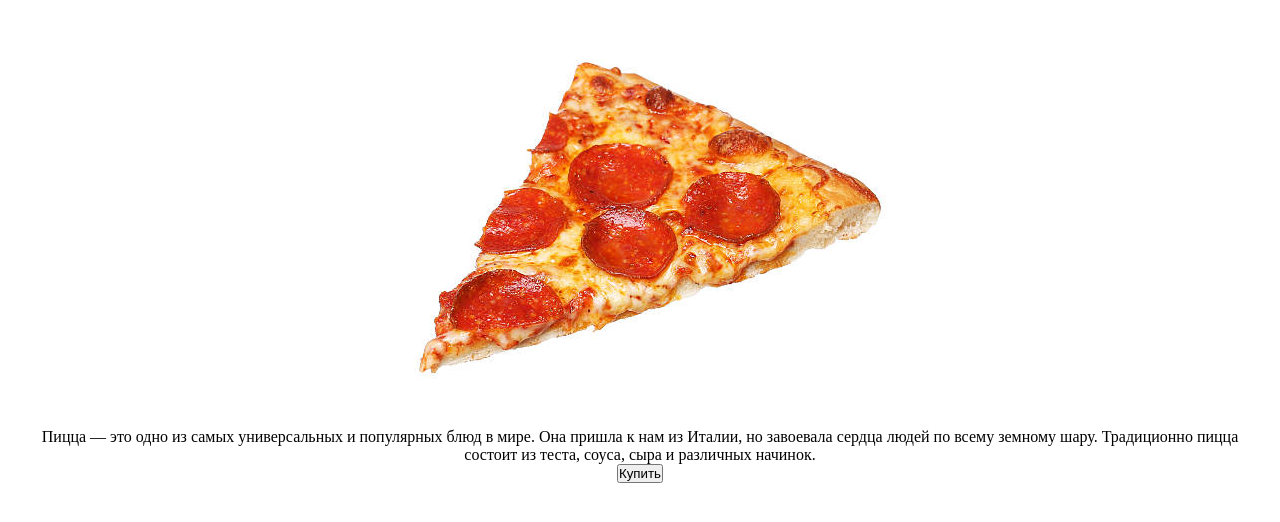
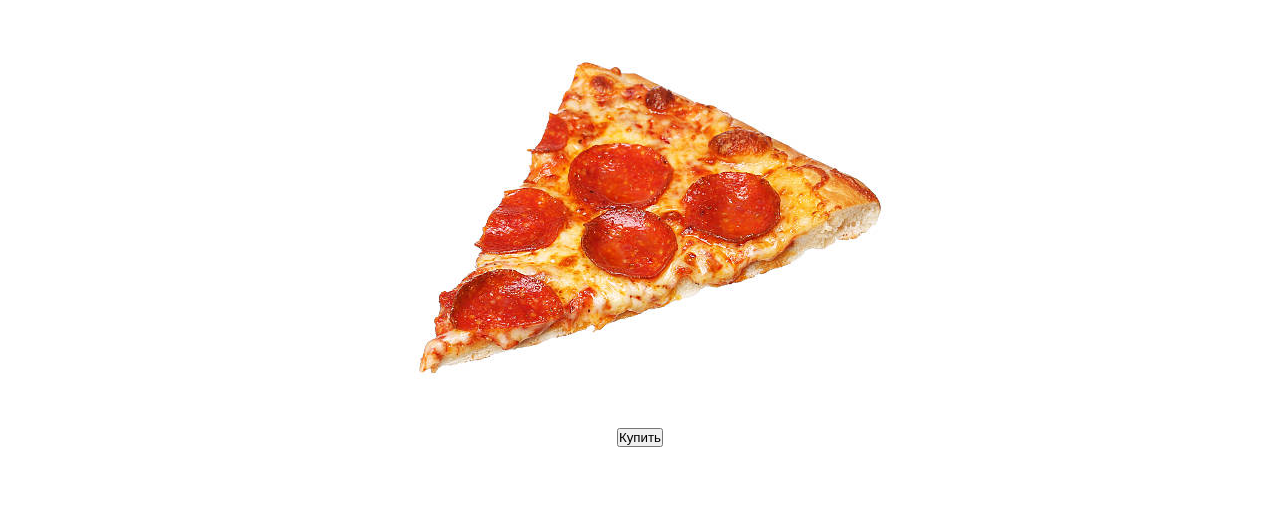
Before and after one commit to ffisherovv/tgbot-webapp, a plain HTML site: page index.html in a window 1280 px wide. Shown: the part 78-600 px from the top of the page. Drawn offline with Linux system fonts and the light colour scheme.

Commit message:
deleted the text of pizza

```diff
--- a/index.html
+++ b/index.html
@@ -10,11 +10,7 @@
     <div id="main">
       <h1>Онлайн магазин</h1>
       <img src="./img/istockphoto-496546118-612x612.jpg" alt="pizza" />
-      <p>
-        Пицца — это одно из самых универсальных и популярных блюд в мире. Она
-        пришла к нам из Италии, но завоевала сердца людей по всему земному шару.
-        Традиционно пицца состоит из теста, соуса, сыра и различных начинок.
-      </p>
+      <p></p>
       <button>Купить</button>
     </div>
   </body>
```
